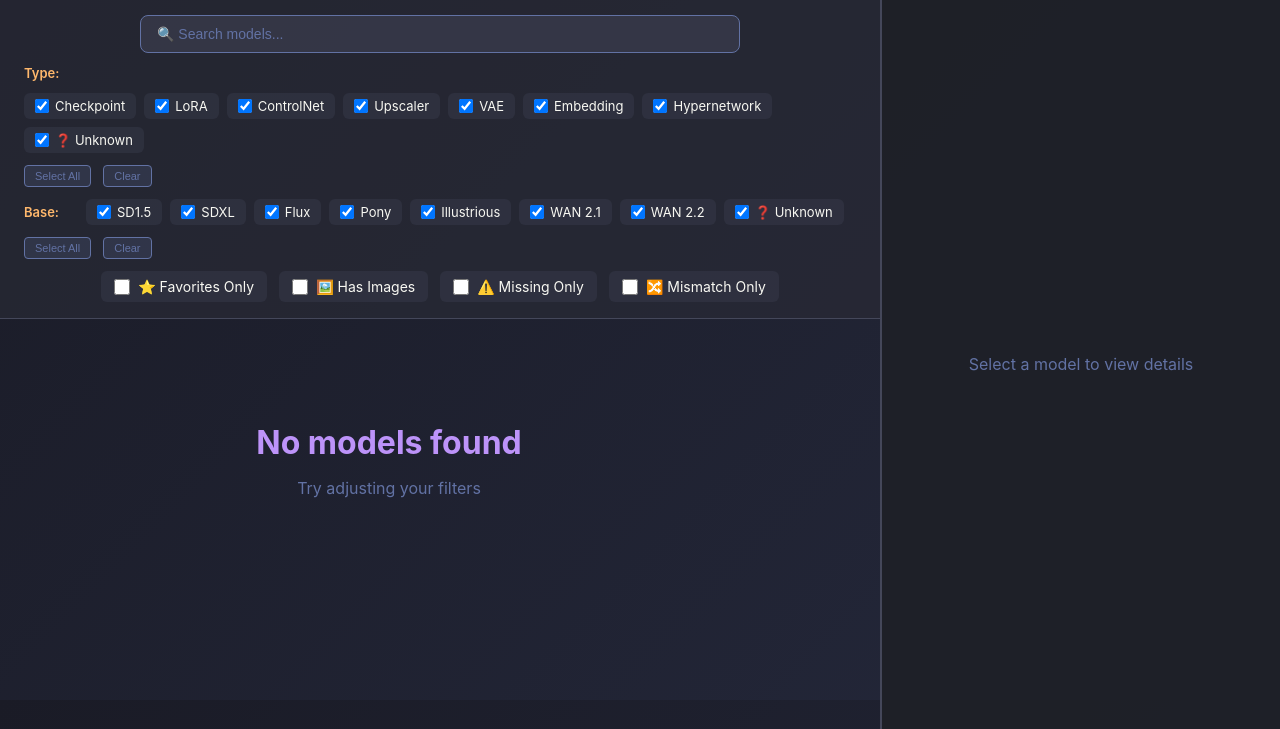
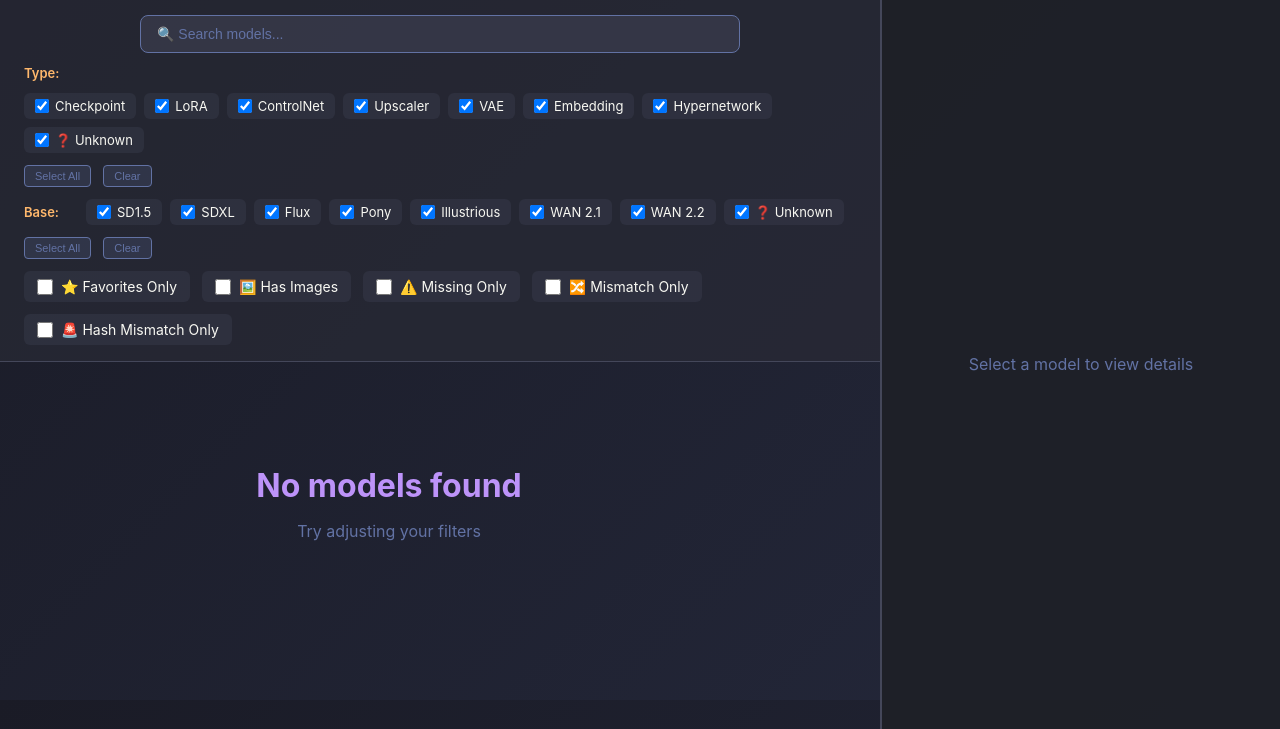
Before and after one commit to Buzimu/checkpoint-explorer, a Flask app: page / in a window 1280 px wide. Shown: the part 100-829 px from the top of the page. Run offline with Flask 3, Linux system fonts and the light colour scheme; data that the repository does not hold is empty.

Commit message:
feat: Add hash mismatch detection and filtering options in the model explorer

```diff
--- a/app/routes/api.py
+++ b/app/routes/api.py
@@ -2,6 +2,7 @@
 API routes for model data operations
 """
 from flask import Blueprint, jsonify, request
+from datetime import datetime
 from app.services.database import load_db, save_db
 from app.services.media import save_uploaded_file
 from app.services.civitai import get_civitai_service
@@ -41,6 +42,9 @@ def update_model(model_path):
         if model_path not in db['models']:
             return jsonify({'success': False, 'error': 'Model not found'}), 404
 
+        # Track hash mismatch state (default false so it's always defined)
+        hash_mismatch = False
+
         # Get old model data
         old_model = db['models'][model_path]
         old_url = old_model.get('civitaiUrl', '')
@@ -76,6 +80,32 @@ def update_model(model_path):
                     ids = service.extract_ids_from_url(new_url)
                     new_model['civitaiModelId'] = ids['modelId']
                     new_model['civitaiVersionId'] = ids['versionId']
+
+                    # 🆕 NEW: Check for hash mismatch
+                    local_hash = new_model.get('fileHash', '').upper()
+                    expected_hash = scraped_data.get('expectedHash', '').upper()
+
+                    if local_hash and expected_hash:
+                        # Compare hashes (handle both full SHA256 and AutoV2 partial)
+                        if not hash_matches_simple(local_hash, expected_hash):
+                            hash_mismatch = True
+                            print(f"   🚨 HASH MISMATCH DETECTED!")
+                            print(f"      Local:    {local_hash[:16]}...")
+                            print(f"      Expected: {expected_hash[:16]}...")
+                            print(f"      User likely assigned wrong version URL!")
+
+                            # Store mismatch info
+                            new_model['hashMismatch'] = {
+                                'detected': True,
+                                'localHash': local_hash,
+                                'expectedHash': expected_hash,
+                                'detectedAt': datetime.now().isoformat()
+                            }
+                        else:
+                            # Clear any previous mismatch
+                            if 'hashMismatch' in new_model:
+                                del new_model['hashMismatch']
+                            print(f"   ✅ Hash verified - correct version!")
 
                     # Store scraped data
                     new_model['civitaiData'] = scraped_data
@@ -115,7 +145,8 @@ def update_model(model_path):
                     scrape_result = {
                         'scraped': True,
                         'data': scraped_data,
-                        'autoFilled': auto_filled
+                        'autoFilled': auto_filled,
+                        'hashMismatch': hash_mismatch
                     }
 
                     print(f"✅ Auto-scrape successful for {model_path}")
@@ -148,7 +179,8 @@ def update_model(model_path):
         if save_db(db):
             response = {
                 'success': True,
-                'model': db['models'][model_path]
+                'model': db['models'][model_path],
+                'hashMismatch': hash_mismatch
             }
 
             # Include scrape result if available
@@ -161,6 +193,27 @@ def update_model(model_path):
 
     except Exception as e:
         return jsonify({'success': False, 'error': str(e)}), 500
+
+
+def hash_matches_simple(hash1, hash2):
+    """Simple hash comparison helper"""
+    if not hash1 or not hash2:
+        return False
+
+    h1 = hash1.upper()
+    h2 = hash2.upper()
+
+    # Exact match
+    if h1 == h2:
+        return True
+
+    # Partial match (one is AutoV2, other is full SHA256)
+    if len(h1) == 10 and len(h2) == 64:
+        return h2.startswith(h1)
+    if len(h2) == 10 and len(h1) == 64:
+        return h1.startswith(h2)
+
+    return False
 
 
 @bp.route('/models/<path:model_path>/favorite', methods=['POST'])
@@ -520,10 +573,7 @@ def skip_version(model_path):
         print(f"❌ Skip version failed: {e}")
         return jsonify({'success': False, 'error': str(e)}), 500
 
-"""
-Version Linking API Endpoint
-Add this to app/routes/api.py after the unskip_version endpoint
-"""
+
 
 @bp.route('/link-versions', methods=['POST'])
 def link_versions():
--- a/app/services/civitai.py
+++ b/app/services/civitai.py
@@ -133,6 +133,20 @@ class CivitAIService:
                 'versions': self._extract_versions(model_data),
                 'scrapedAt': datetime.now().isoformat()
             }
+            # 🆕 NEW: Extract the hash for the CURRENT version (the one the URL points to)
+            # This allows us to detect if the user assigned the wrong version URL
+            current_version_hash = None
+            for version in scraped_data['versions']:
+                if version['id'] == ids['versionId']:
+                    # Get the hash from the first file in this version
+                    if version['files'] and len(version['files']) > 0:
+                        current_version_hash = version['files'][0].get('hash')
+                    break
+
+            # Store the expected hash for mismatch detection
+            if current_version_hash:
+                scraped_data['expectedHash'] = current_version_hash
+                print(f"   📋 Expected hash for this version: {current_version_hash[:16]}...")
 
             print(f"✅ Scraped successfully: {scraped_data['modelName']}")
             print(f"   Found {len(scraped_data['versions'])} versions")
--- a/app/static/js/app.js
+++ b/app/static/js/app.js
@@ -39,6 +39,7 @@ class ModelExplorer {
       hasImagesOnly: false,
       showMissing: false, // NEW: Filter for missing models
       showMismatch: false, // NEW: Filter for mismatched models
+      showHashMismatch: false, // 🆕 NEW
     };
 
     // BUGFIX #4: Define valid types and bases for mismatch detection
@@ -163,6 +164,13 @@ class ModelExplorer {
       console.log("🔀 Mismatch filter changed");
       this.applyFilters();
     });
+    // Add listener
+    document
+      .getElementById("hashMismatchFilter")
+      .addEventListener("change", () => {
+        console.log("🚨 Hash mismatch filter changed");
+        this.applyFilters();
+      });
 
     // Modal close
     document.getElementById("closeEditModal").addEventListener("click", () => {
@@ -650,6 +658,8 @@ document.getElementById('linkVersionsBtn').addEventListener('click', () => {
     // BUGFIX #4: Get new filter states
     const showMissingOnly = document.getElementById("missingFilter").checked;
     const showMismatchOnly = document.getElementById("mismatchFilter").checked;
+    const showHashMismatchOnly =
+      document.getElementById("hashMismatchFilter").checked;
 
     console.log("Filter settings:", {
       searchTerm,
@@ -682,6 +692,7 @@ document.getElementById('linkVersionsBtn').addEventListener('click', () => {
           _hasMismatch: hasTypeMismatch || hasBaseMismatch,
           _typeMismatch: hasTypeMismatch,
           _baseMismatch: hasBaseMismatch,
+          _hasHashMismatch: model.hashMismatch?.detected || false,
         };
       })
       .filter((model) => {
@@ -760,6 +771,9 @@ document.getElementById('linkVersionsBtn').addEventListener('click', () => {
         if (showMismatchOnly && !model._hasMismatch) {
           return false;
         }
+        if (showHashMismatchOnly && !model._hasHashMismatch) {
+          return false;
+        }
 
         return true;
       })
@@ -818,6 +832,7 @@ document.getElementById('linkVersionsBtn').addEventListener('click', () => {
   createModelCard(model) {
     const isMissing = model._status === "missing";
     const isMismatch = model._hasMismatch;
+    const hasHashMismatch = model.hashMismatch?.detected; // 🆕 NEW
 
     if (!this.canShowModel(model)) {
       return null;
@@ -903,6 +918,10 @@ document.getElementById('linkVersionsBtn').addEventListener('click', () => {
       : "";
     const mismatchBadge = isMismatch
       ? '<div class="missing-badge" style="top: 42px;">🔀 MISMATCH</div>'
+      : "";
+    // 🆕 NEW: Hash mismatch badge (most critical!)
+    const hashMismatchBadge = hasHashMismatch
+      ? '<div class="missing-badge" style="top: 72px; background: rgba(255, 85, 85, 0.95);">🚨 WRONG VERSION</div>'
       : "";
 
     // Version selector (tabs)
@@ -992,6 +1011,7 @@ document.getElementById('linkVersionsBtn').addEventListener('click', () => {
     ${dropIndicator}
     ${missingBadge}
     ${mismatchBadge}
+    ${hashMismatchBadge}
     ${versionSelector}
     ${mediaContainer}
     <div class="model-info">
@@ -1072,6 +1092,40 @@ document.getElementById('linkVersionsBtn').addEventListener('click', () => {
       </div>
     `
       : "";
+
+    // 🆕 NEW: Hash mismatch warning (if detected)
+    const hashMismatchWarning = model.hashMismatch?.detected
+      ? `
+  <div class="missing-warning" style="border-color: #ff5555; background: linear-gradient(135deg, rgba(255, 85, 85, 0.15), rgba(255, 85, 85, 0.05));">
+    <div class="warning-header" style="color: #ff5555;">🚨 Hash Mismatch Detected!</div>
+    <p>The file hash <strong>does not match</strong> the CivitAI version URL you assigned.</p>
+    <p><strong>This means you likely downloaded a different version than the URL indicates.</strong></p>
+
+    <div style="margin: 16px 0;">
+      <div style="font-size: 12px; color: #6272a4; margin-bottom: 4px;">Local File Hash:</div>
+      <div class="last-seen-path">${model.hashMismatch.localHash}</div>
+
+      <div style="font-size: 12px; color: #6272a4; margin: 8px 0 4px 0;">Expected Hash (from CivitAI):</div>
+      <div class="last-seen-path">${model.hashMismatch.expectedHash}</div>
+    </div>
+
+    <p style="font-size: 12px; color: #ff5555;"><strong>Action Required:</strong></p>
+    <ul style="font-size: 12px; margin-left: 20px; line-height: 1.8;">
+      <li>Check which version you actually downloaded</li>
+      <li>Update the CivitAI URL to match your downloaded version, OR</li>
+      <li>Download the correct version from the URL you assigned</li>
+    </ul>
+  </div>
+`
+      : "";
+
+    sidebar.innerHTML = `
+  <div class="details-content">
+    ${hashMismatchWarning}
+    ${mismatchWarning}
+    ...
+  </div>
+`;
 
     sidebar.innerHTML = `
             <div class="details-content">
--- a/app/templates/index.html
+++ b/app/templates/index.html
@@ -171,6 +171,10 @@
               <input type="checkbox" id="mismatchFilter" />
               🔀 Mismatch Only
             </label>
+            <label class="filter-checkbox-label">
+              <input type="checkbox" id="hashMismatchFilter" />
+              🚨 Hash Mismatch Only
+            </label>
           </div>
         </div>
 
```
